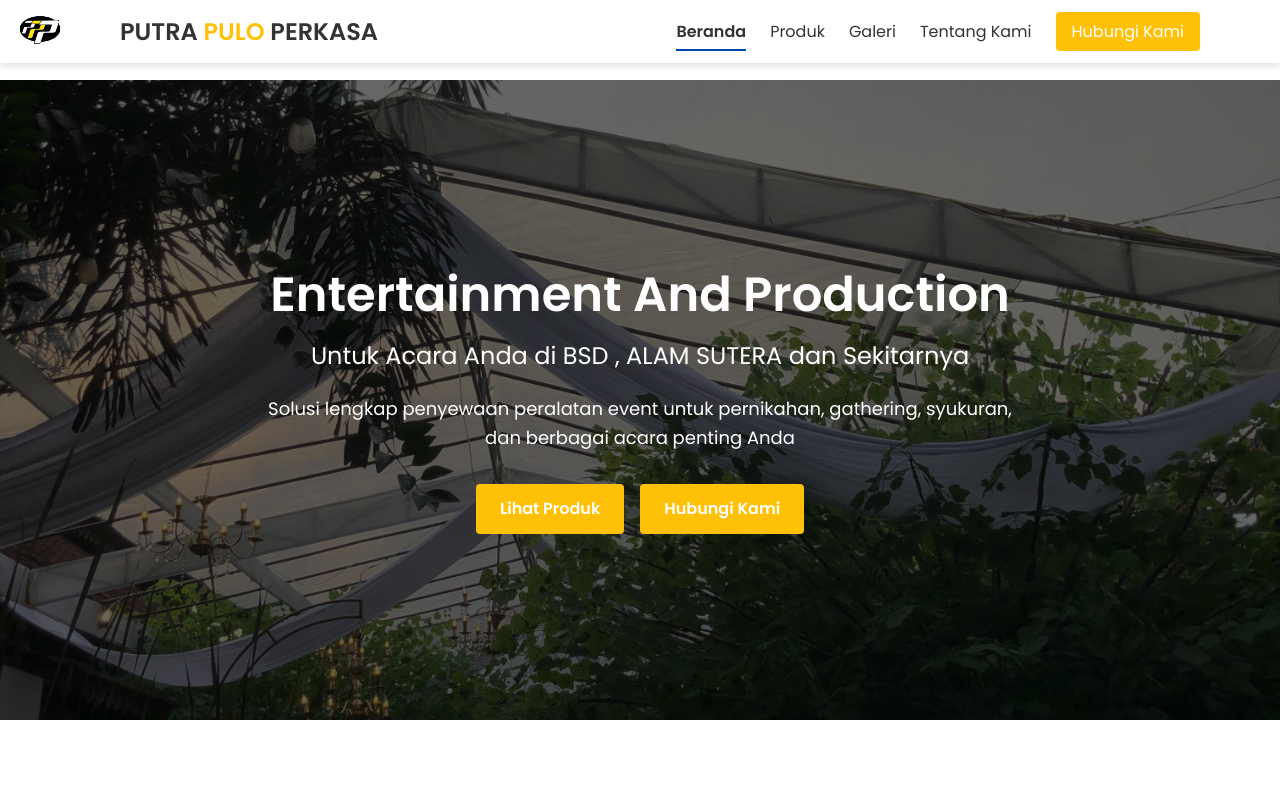
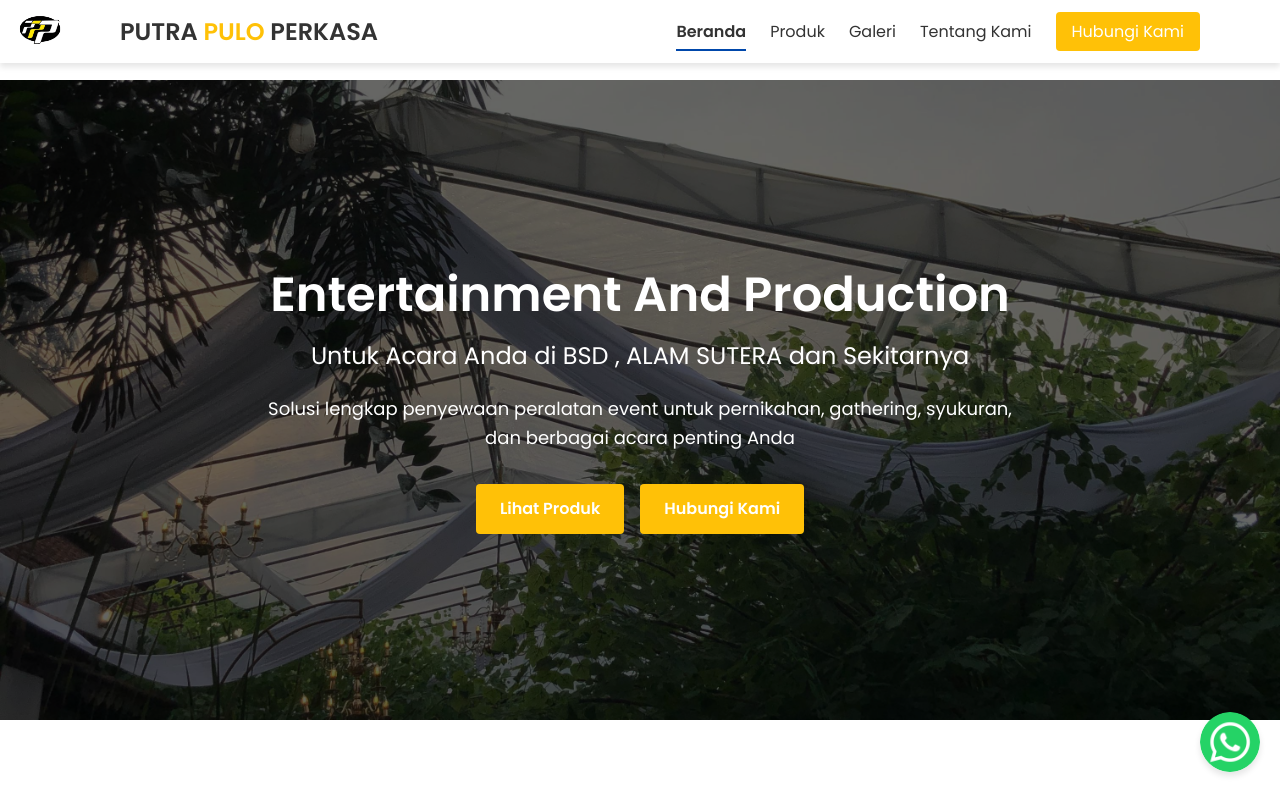
Before and after one commit to maulaalbi/sewatendakursi, a plain HTML site: page index.html in a window 1280 px wide. Shown: the top 797 px of the page. Drawn offline with Linux system fonts and the light colour scheme.

Commit message:
oke1232122

```diff
--- a/css/style.css
+++ b/css/style.css
@@ -565,6 +565,24 @@ footer {
 
 }
 
+.floating-whatsapp {
+    position: fixed;
+    bottom: 20px;
+    right: 20px;
+    z-index: 1000;
+}
+
+.floating-whatsapp img {
+    width: 60px;
+    height: 60px;
+    border-radius: 50%;
+    box-shadow: 0 4px 6px rgba(0, 0, 0, 0.1);
+    transition: transform 0.3s ease;
+}
+
+.floating-whatsapp img:hover {
+    transform: scale(1.1);
+}
 
 
 
--- a/index.html
+++ b/index.html
@@ -142,6 +142,11 @@
         </div>
     </div>
 </section>
+<div class="floating-whatsapp">
+    <a href="https://wa.me/6285814730203" target="_blank">
+        <img src="img/whatsapp-icon.png" alt="Hubungi Kami di WhatsApp">
+    </a>
+</div>
 
     <!-- Footer -->
     <footer>
```
Also changed, not shown: galeri.html (+5 -1 lines), kontak.html (+5 -1 lines), produk.html (+5 -1 lines), tentang.html (+5 -1 lines), img/whatsapp-icon.png (added).
